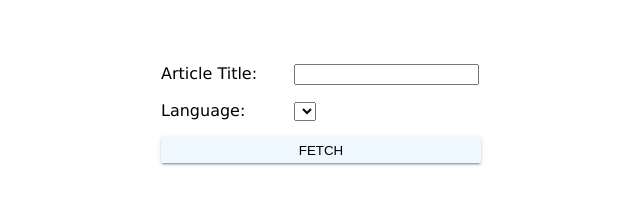
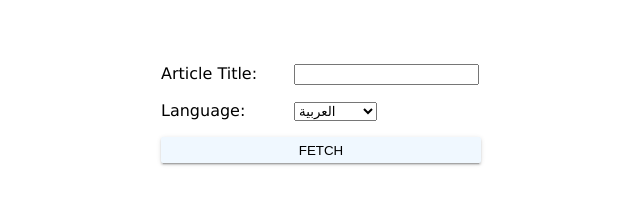
Before and after one commit to iiirxs/wiki-search, a plain HTML site: page index.html in a window 1280 px wide. Shown: the full height of the page, 319-959 px from the left. Drawn offline with Linux system fonts and the light colour scheme.

Commit message:
Add languages

```diff
--- a/index.html
+++ b/index.html
@@ -20,6 +20,7 @@
         </div>
         <div id="result"></div>
     </div>
+    <script src="languages.js"></script>
     <script src="index.js"></script>
 </body>
 </html>
--- a/index.js
+++ b/index.js
@@ -0,0 +1,10 @@
+(function addLanguages() {
+    let languageSelect = document.getElementById('article-language');
+
+    languages.forEach(language => {
+        let optionElement = document.createElement('option');
+        optionElement.appendChild(document.createTextNode(language.name));
+        optionElement.value = language.code;
+        languageSelect.appendChild(optionElement);
+    });
+})();
--- /dev/null
+++ b/languages.js
@@ -0,0 +1,12 @@
+// rtl for right to left
+const languages = [
+    { code: 'ar', name: 'العربية', rtl: true },
+    { code: 'el', name: 'Ελληνικά', rtl: false },
+    { code: 'de', name: 'Deutsch', rtl: false },
+    { code: 'en', name: 'English', rtl: false },
+    { code: 'es', name: 'Español', rtl: false },
+    { code: 'fr', name: 'Français', rtl: false },
+    { code: 'pt', name: 'Português', rtl: false },
+    { code: 'ru', name: 'Русский', rtl: false },
+    { code: 'zh', name: '中文', rtl: false },
+];
```
